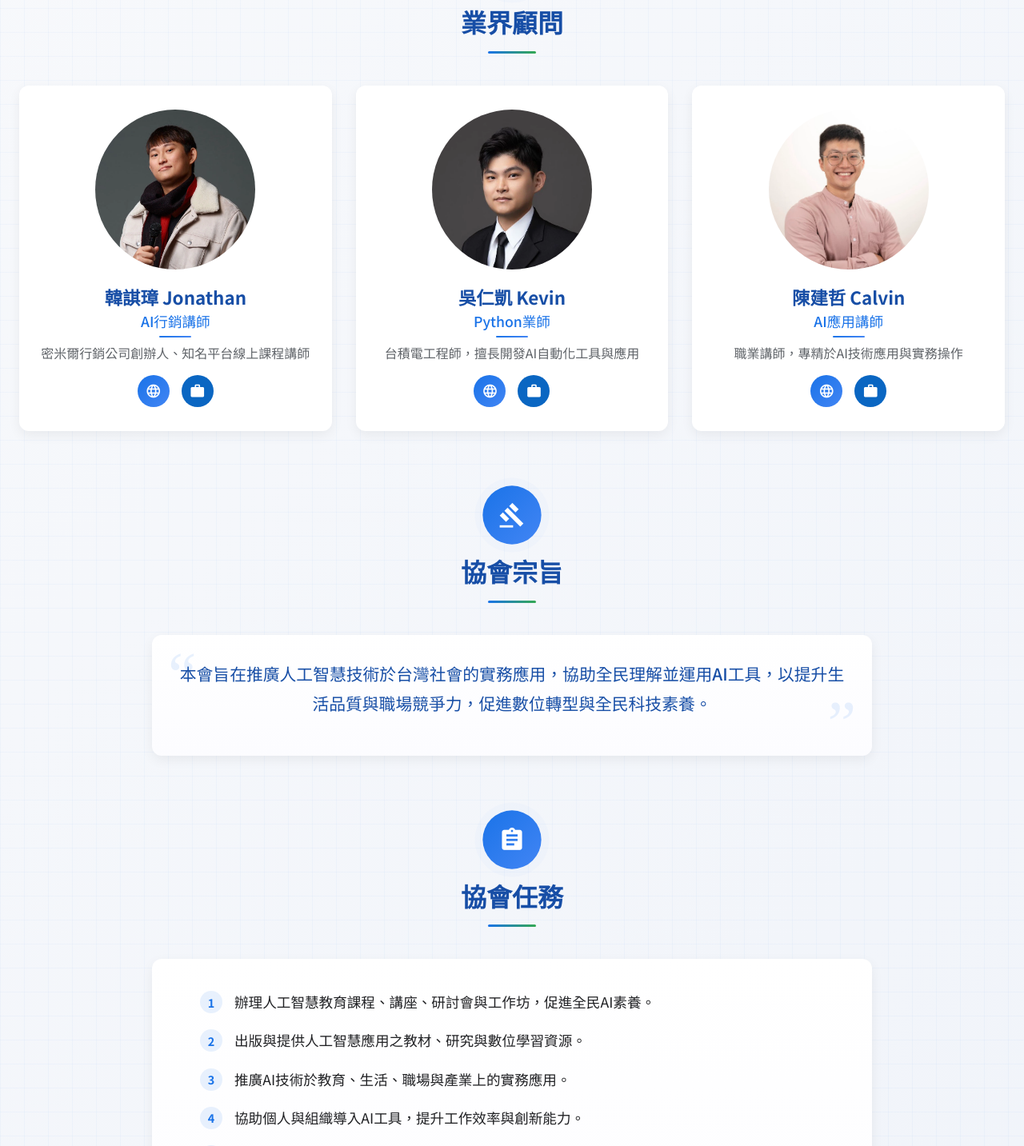
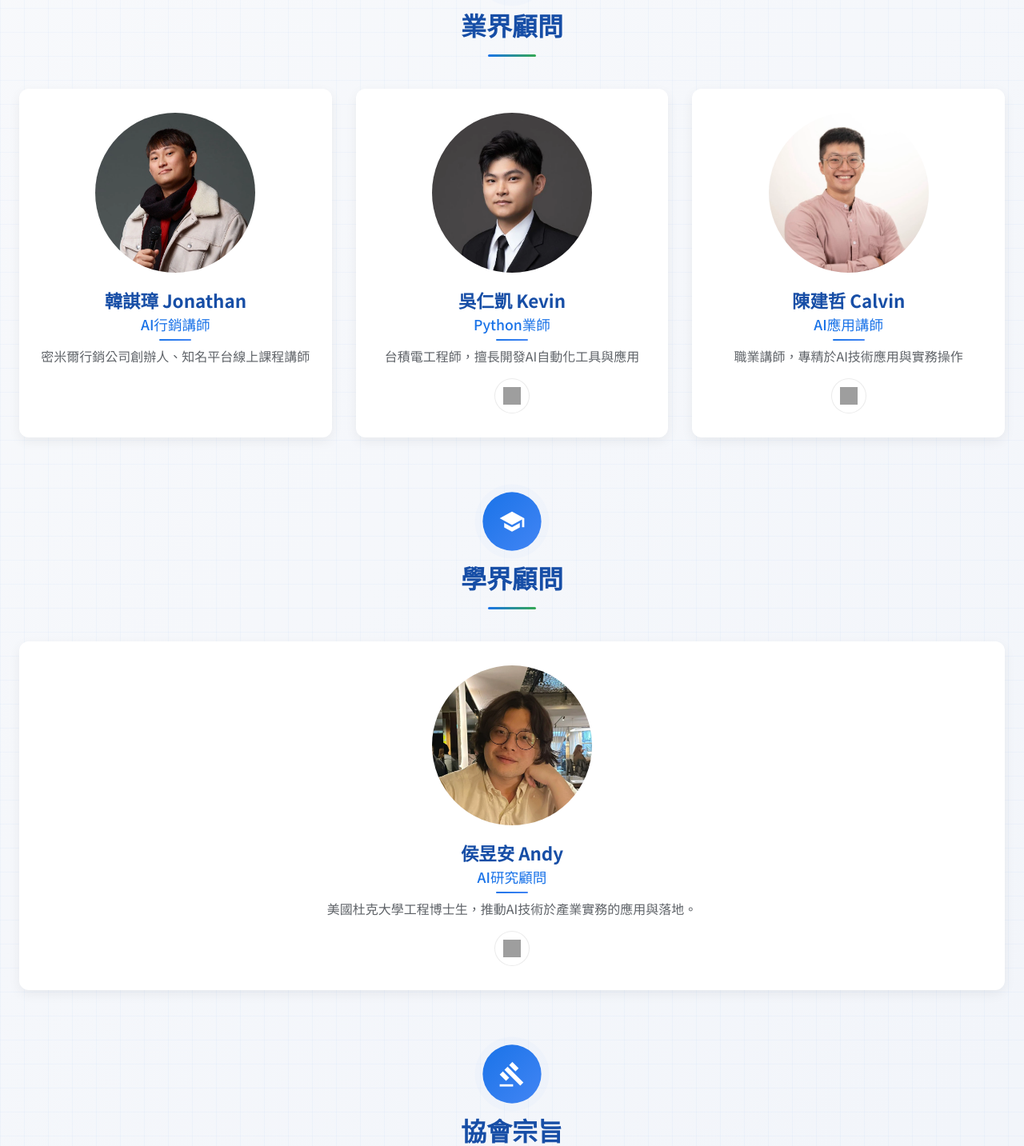
Before and after one commit to lichungtsai611/angular-taipapa, an Angular app: page /about in a window 1280 px wide. Shown: the part 1054-2487 px from the top of the page at 80% size. Built offline with nearby package versions, Linux system fonts and the light colour scheme; grey boxes are pictures that could not be loaded.

Commit message:
Enhance About page by adding social media links for team members, updating member information structure, and introducing a new academic advisors section. Adjust styling for social icons and improve layout for better user experience. Update asset cache with new team member images.

```diff
--- a/src/app/pages/about/about.component.html
+++ b/src/app/pages/about/about.component.html
@@ -17,21 +17,36 @@
         @for (member of managementMembers; track member.name) {
           <div class="team-card">
             <div class="member-photo">
+              @if (member.photoLink) {
+                <a [href]="member.photoLink" target="_blank" rel="noopener" class="photo-link">
                   <img [src]="member.photo" [alt]="member.name">
+                </a>
+              } @else {
+                <img [src]="member.photo" [alt]="member.name">
+              }
             </div>
             <div class="member-info">
               <h3>{{ member.name }}</h3>
               <h4>{{ member.title }}</h4>
               <p>{{ member.background }}</p>
 
+              @if (member.socials.length) {
                 <div class="member-social">
-                <a [href]="member.website" target="_blank" class="social-icon website" title="個人網站">
-                  <span class="material-icons">language</span>
+                  @for (social of member.socials; track social.url) {
+                    <a
+                      [href]="social.url"
+                      target="_blank"
+                      rel="noopener"
+                      [ngClass]="['social-icon', social.type]"
+                      [attr.title]="socialLabelMap[social.type] || '社群連結'">
+                      <img
+                        class="social-icon-img"
+                        [src]="socialIconAssets[social.type]"
+                        [alt]="socialLabelMap[social.type] || '社群連結'">
                     </a>
-                <a [href]="member.linkedin" target="_blank" class="social-icon linkedin" title="LinkedIn">
-                  <span class="material-icons">work</span>
-                </a>
+                  }
                 </div>
+              }
             </div>
           </div>
         }
@@ -52,21 +67,86 @@
         @for (member of industryAdvisors; track member.name) {
           <div class="team-card">
             <div class="member-photo">
+              @if (member.photoLink) {
+                <a [href]="member.photoLink" target="_blank" rel="noopener" class="photo-link">
                   <img [src]="member.photo" [alt]="member.name">
+                </a>
+              } @else {
+                <img [src]="member.photo" [alt]="member.name">
+              }
             </div>
             <div class="member-info">
               <h3>{{ member.name }}</h3>
               <h4>{{ member.title }}</h4>
               <p>{{ member.background }}</p>
 
+              @if (member.socials.length) {
                 <div class="member-social">
-                <a [href]="member.website" target="_blank" class="social-icon website" title="個人網站">
-                  <span class="material-icons">language</span>
+                  @for (social of member.socials; track social.url) {
+                    <a
+                      [href]="social.url"
+                      target="_blank"
+                      rel="noopener"
+                      [ngClass]="['social-icon', social.type]"
+                      [attr.title]="socialLabelMap[social.type] || '社群連結'">
+                      <img
+                        class="social-icon-img"
+                        [src]="socialIconAssets[social.type]"
+                        [alt]="socialLabelMap[social.type] || '社群連結'">
                     </a>
-                <a [href]="member.linkedin" target="_blank" class="social-icon linkedin" title="LinkedIn">
-                  <span class="material-icons">work</span>
+                  }
+                </div>
+              }
+            </div>
+          </div>
+        }
+      </div>
+    </div>
+
+    <!-- 學界顧問 -->
+    <div class="team-container">
+      <div class="section-header">
+        <div class="header-icon">
+          <span class="material-icons">school</span>
+        </div>
+        <h2>學界顧問</h2>
+        <div class="header-underline"></div>
+      </div>
+
+      <div class="team-grid">
+        @for (member of academicAdvisors; track member.name) {
+          <div class="team-card">
+            <div class="member-photo">
+              @if (member.photoLink) {
+                <a [href]="member.photoLink" target="_blank" rel="noopener" class="photo-link">
+                  <img [src]="member.photo" [alt]="member.name">
                 </a>
+              } @else {
+                <img [src]="member.photo" [alt]="member.name">
+              }
             </div>
+            <div class="member-info">
+              <h3>{{ member.name }}</h3>
+              <h4>{{ member.title }}</h4>
+              <p>{{ member.background }}</p>
+
+              @if (member.socials.length) {
+                <div class="member-social">
+                  @for (social of member.socials; track social.url) {
+                    <a
+                      [href]="social.url"
+                      target="_blank"
+                      rel="noopener"
+                      [ngClass]="['social-icon', social.type]"
+                      [attr.title]="socialLabelMap[social.type] || '社群連結'">
+                      <img
+                        class="social-icon-img"
+                        [src]="socialIconAssets[social.type]"
+                        [alt]="socialLabelMap[social.type] || '社群連結'">
+                    </a>
+                  }
+                </div>
+              }
             </div>
           </div>
         }
--- a/src/app/pages/about/about.component.scss
+++ b/src/app/pages/about/about.component.scss
@@ -548,13 +548,14 @@
       margin-top: 10px;
 
       .social-icon {
-        width: 40px;
-        height: 40px;
+        width: 44px;
+        height: 44px;
         border-radius: 50%;
         display: flex;
         align-items: center;
         justify-content: center;
-        color: white;
+        background: white;
+        border: 1px solid rgba(0, 0, 0, 0.08);
         text-decoration: none;
         transition: all 0.3s ease;
 
@@ -563,16 +564,9 @@
           box-shadow: 0 5px 10px rgba(0, 0, 0, 0.1);
         }
 
-        &.website {
-          background: linear-gradient(135deg, var(--primary-blue), var(--accent-blue));
-        }
-
-        &.linkedin {
-          background: #0A66C2;
-        }
-
-        .material-icons {
-          font-size: 20px;
+        .social-icon-img {
+          width: 22px;
+          height: 22px;
         }
       }
     }
--- a/src/app/pages/about/about.component.ts
+++ b/src/app/pages/about/about.component.ts
@@ -1,5 +1,21 @@
 import { Component } from '@angular/core';
 import { CommonModule } from '@angular/common';
+
+type SocialType = 'website' | 'linkedin' | 'facebook';
+
+interface SocialLink {
+  type: SocialType;
+  url: string;
+}
+
+interface Member {
+  name: string;
+  title: string;
+  background: string;
+  photo: string;
+  photoLink?: string;
+  socials: SocialLink[];
+}
 
 @Component({
   selector: 'app-about',
@@ -10,6 +26,16 @@ import { CommonModule } from '@angular/common';
 })
 export class AboutComponent {
   foundedYear = 2019;
+  socialIconAssets: Record<SocialType, string> = {
+    website: 'https://upload.wikimedia.org/wikipedia/commons/e/ef/Globe_icon.svg',
+    linkedin: 'https://upload.wikimedia.org/wikipedia/commons/c/ca/LinkedIn_logo_initials.png',
+    facebook: 'https://upload.wikimedia.org/wikipedia/commons/1/16/Facebook-icon-1.png'
+  };
+  socialLabelMap: Record<SocialType, string> = {
+    website: '個人網站',
+    linkedin: 'LinkedIn',
+    facebook: 'Facebook'
+  };
 
   purpose = '本會旨在推廣人工智慧技術於台灣社會的實務應用，協助全民理解並運用AI工具，以提升生活品質與職場競爭力，促進數位轉型與全民科技素養。';
 
@@ -55,58 +81,97 @@ export class AboutComponent {
   ];
 
   // 管理成員
-  managementMembers = [
+  managementMembers: Member[] = [
     {
       name: '蔡立忠 Richard',
       title: '負責人、理事長',
       background: '外商資深數據工程師，專注AI技術開發、整合',
       photo: 'assets/teams/Richard.webp',
-      website: 'https://www.richard-info.com',
-      linkedin: 'https://www.linkedin.com/in/richard-tsai-4474994a/'
+      photoLink: 'https://www.richard-info.com',
+      socials: [
+        {
+          type: 'linkedin',
+          url: 'https://www.linkedin.com/in/richard-tsai-4474994a/'
+        }
+      ]
     },
     {
       name: '黃海潮 Eric',
       title: '副理事長',
       background: '外商精品龍頭數據分析師，擅長AI工具實務應用',
       photo: 'assets/teams/Eric.webp',
-      website: 'https://www.seawave.tw',
-      linkedin: 'https://www.linkedin.com/in/seawave/'
+      photoLink: 'https://www.seawave.tw',
+      socials: [
+        {
+          type: 'linkedin',
+          url: 'https://www.linkedin.com/in/seawave/'
+        }
+      ]
     },
     {
       name: '廖文碩 Kevin',
       title: '秘書長',
       background: '快找整合顧問有限公司創辦人，專精於AI技術整合與企業轉型',
       photo: 'assets/teams/Kevin.webp',
-      website: 'https://kevin.voyage/',
-      linkedin: 'https://www.linkedin.com/in/sc-kevin/'
+      photoLink: 'https://kevin.voyage/',
+      socials: [
+        {
+          type: 'linkedin',
+          url: 'https://www.linkedin.com/in/sc-kevin/'
+        }
+      ]
     }
   ];
 
   // 業界顧問
-  industryAdvisors = [
+  industryAdvisors: Member[] = [
     {
       name: '韓諆璋 Jonathan',
       title: 'AI行銷講師',
       background: '密米爾行銷公司創辦人、知名平台線上課程講師',
       photo: 'assets/teams/韓諆璋.webp',
-      website: 'https://hahow.in/courses/5e586dc6c8bfb6002494c0d6',
-      linkedin: 'https://hahow.in/courses/5e586dc6c8bfb6002494c0d6'
+      photoLink: 'https://hahow.in/courses/5e586dc6c8bfb6002494c0d6',
+      socials: []
     },
     {
       name: '吳仁凱 Kevin',
       title: 'Python業師',
       background: '台積電工程師，擅長開發AI自動化工具與應用',
       photo: 'assets/teams/KevinWu.webp',
-      website: 'https://www.linkedin.com/in/%E4%BB%81%E5%87%B1-%E5%90%B3-bb234b13b/',
-      linkedin: 'https://www.linkedin.com/in/%E4%BB%81%E5%87%B1-%E5%90%B3-bb234b13b/'
+      socials: [
+        {
+          type: 'linkedin',
+          url: 'https://www.linkedin.com/in/%E4%BB%81%E5%87%B1-%E5%90%B3-bb234b13b/'
+        }
+      ]
     },
     {
       name: '陳建哲 Calvin',
       title: 'AI應用講師',
       background: '職業講師，專精於AI技術應用與實務操作',
       photo: 'assets/teams/Calvin.webp',
-      website: 'https://www.facebook.com/chen.jian.zhe.100892',
-      linkedin: 'https://www.facebook.com/chen.jian.zhe.100892'
+      socials: [
+        {
+          type: 'facebook',
+          url: 'https://www.facebook.com/chen.jian.zhe.100892'
+        }
+      ]
+    }
+  ];
+
+  // 學界顧問
+  academicAdvisors: Member[] = [
+    {
+      name: '侯昱安 Andy',
+      title: 'AI研究顧問',
+      background: '美國杜克大學工程博士生，推動AI技術於產業實務的應用與落地。',
+      photo: 'assets/teams/侯昱安.webp',
+      socials: [
+        {
+          type: 'linkedin',
+          url: 'https://www.linkedin.com/in/anhou0703'
+        }
+      ]
     }
   ];
 }
```
Also changed, not shown: src/assets/teams/侯昱安.webp (added). Lines whose indentation alone changed are shown as unchanged.
